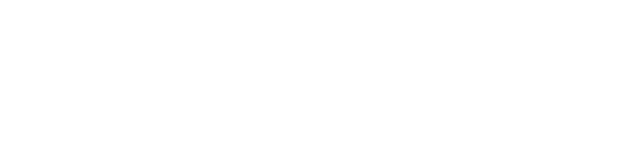
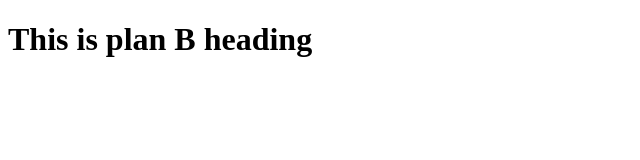
Before and after one commit to AdonisJ99/learning-branch, a plain HTML site: page index.html in a window 1280 px wide. Shown: the whole page, without its empty margins (0-640 px from the left). Drawn offline with Linux system fonts and the light colour scheme.

Commit message:
Changed heading

```diff
--- a/index.html
+++ b/index.html
@@ -5,6 +5,7 @@
     <title>Document</title>
 </head>
 <body>
+   <h1>This is plan B heading</h1>
 
 </body>
 </html>
```
